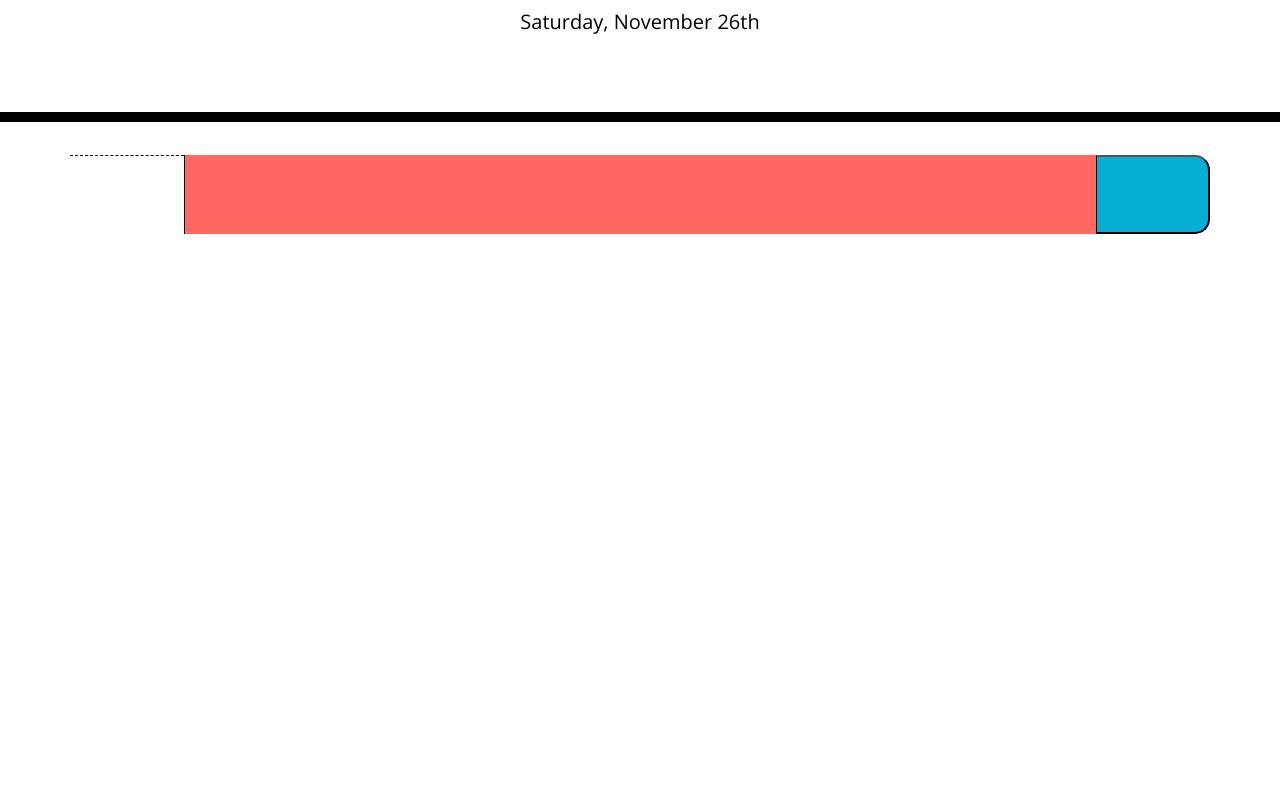
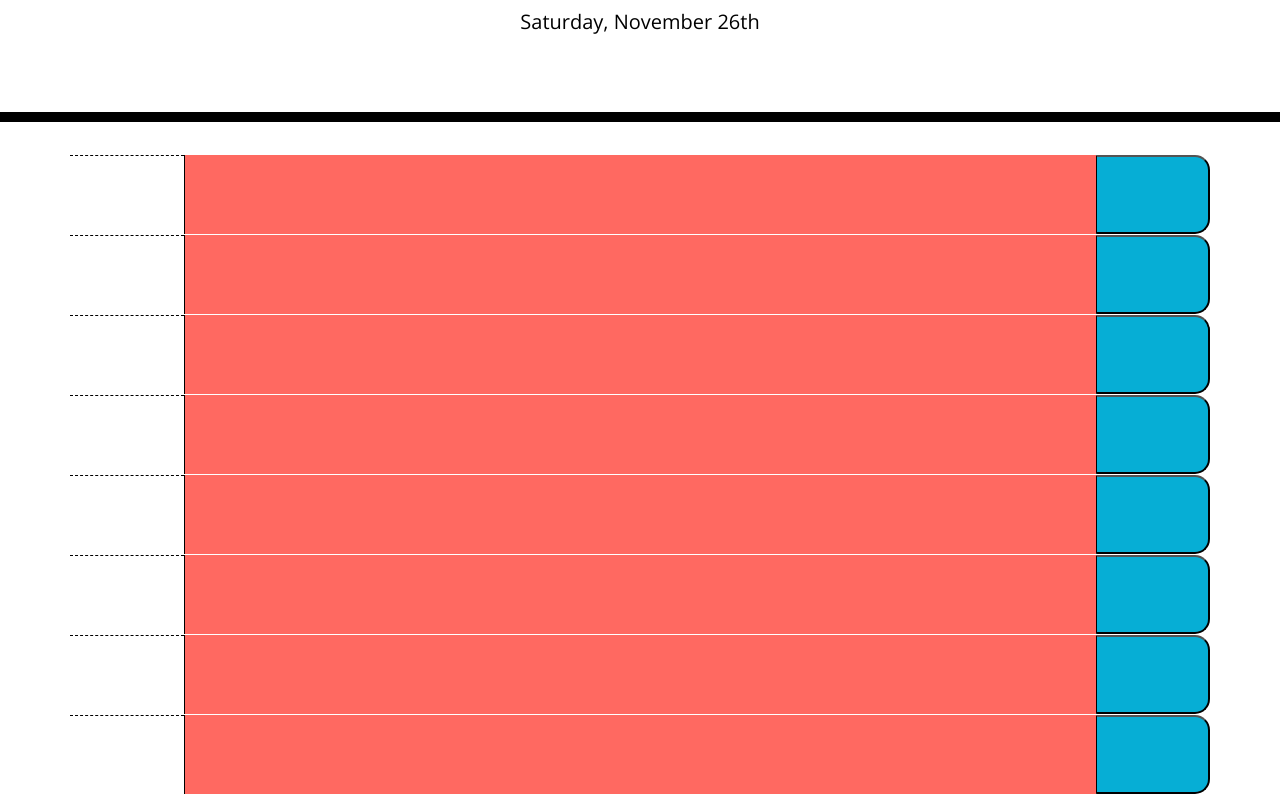
Before and after one commit to dlockett133/my-work-day-scheduler, a plain HTML site: page index.html in a window 1280 px wide. Shown: the part 182-976 px from the top of the page. Before the commit the page ends 800 px from the top, so only its background shows below. Drawn offline with nearby package versions, Linux system fonts and the light colour scheme.

Commit message:
created Time-Blocks

```diff
--- a/index.html
+++ b/index.html
@@ -38,6 +38,41 @@
           <textarea class="description present"></textarea>
           <button class="saveBtn" type="submit"></button>
         </form>
+        <form class="row">
+          <p class="hour"></p>
+          <textarea class="description present"></textarea>
+          <button class="saveBtn" type="submit"></button>
+        </form>
+        <form class="row">
+          <p class="hour"></p>
+          <textarea class="description present"></textarea>
+          <button class="saveBtn" type="submit"></button>
+        </form>
+        <form class="row">
+          <p class="hour"></p>
+          <textarea class="description present"></textarea>
+          <button class="saveBtn" type="submit"></button>
+        </form>
+        <form class="row">
+          <p class="hour"></p>
+          <textarea class="description present"></textarea>
+          <button class="saveBtn" type="submit"></button>
+        </form>
+        <form class="row">
+          <p class="hour"></p>
+          <textarea class="description present"></textarea>
+          <button class="saveBtn" type="submit"></button>
+        </form>
+        <form class="row">
+          <p class="hour"></p>
+          <textarea class="description present"></textarea>
+          <button class="saveBtn" type="submit"></button>
+        </form>
+        <form class="row">
+          <p class="hour"></p>
+          <textarea class="description present"></textarea>
+          <button class="saveBtn" type="submit"></button>
+        </form>
       </div>
     </div>
 
```
